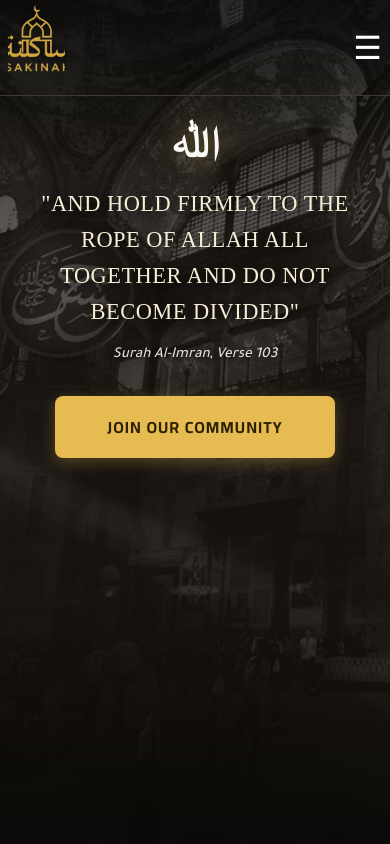
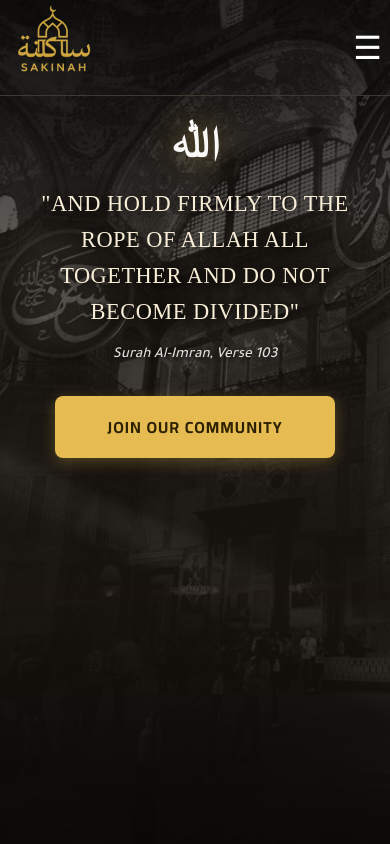
Before and after one commit to shehreyar714-create/Sakinah2ndDraftReactVersion, a React (Vite) app: page / in a window 390 px wide. Shown: the top 844 px of the page. Built offline with nearby package versions, Linux system fonts and the light colour scheme; no server answers; a small style sheet from the web is missing; a web font is replaced by a local one.

Commit message:
save changes

```diff
--- a/src/css/Home.css
+++ b/src/css/Home.css
@@ -488,7 +488,7 @@
      width: 100%;
      display: flex;
      flex-direction: row;
-     gap: 18rem;
+     gap: 16rem;
      justify-content: space-between;
    }
 
```
